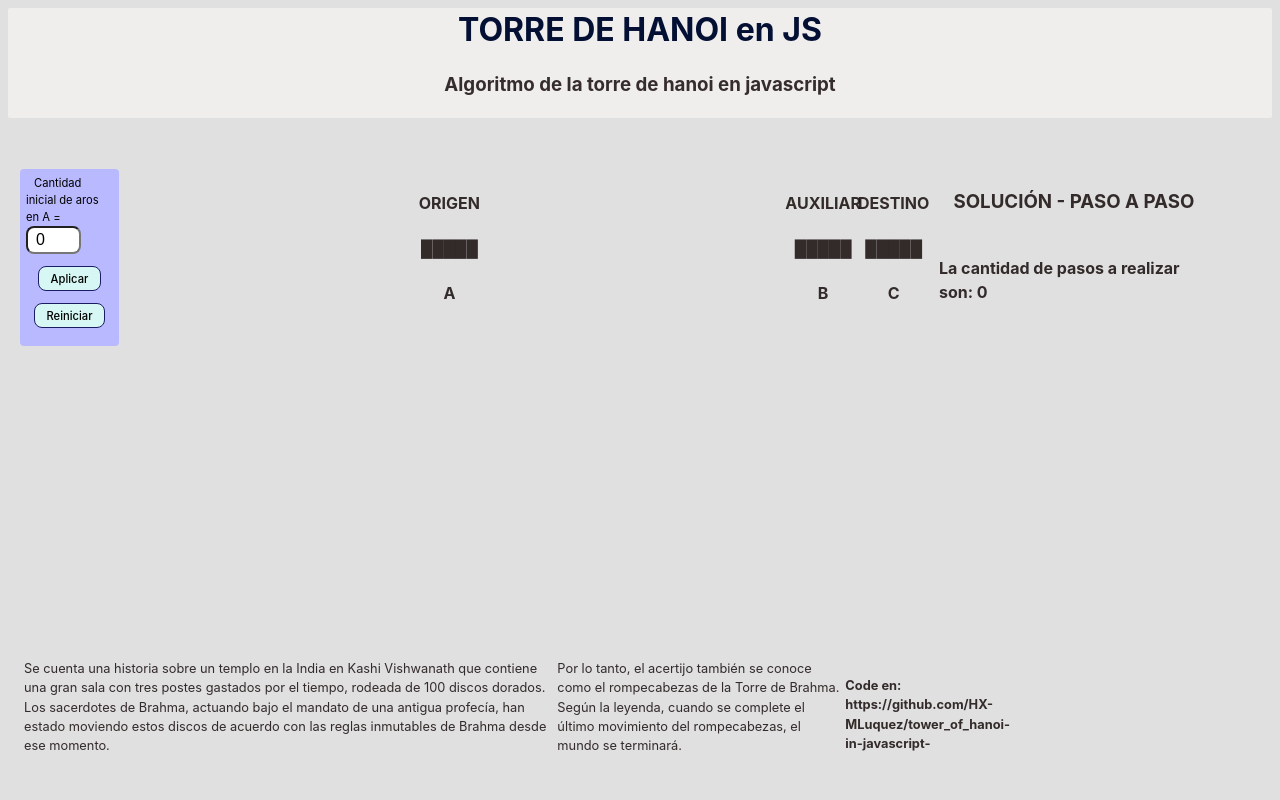
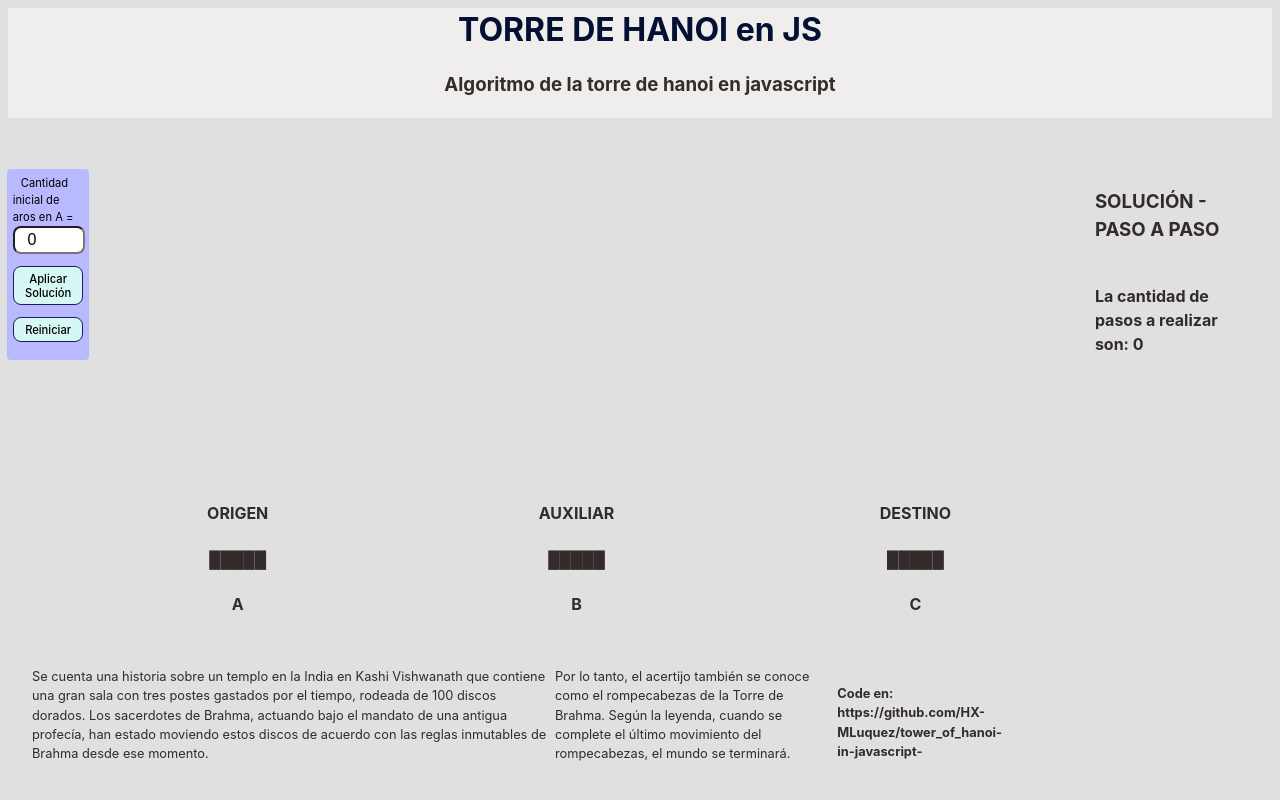
Before and after one commit to HX-MLuquez/tower_of_hanoi-in-javascript-, a React (Vite) app: page / in a window 1280 px wide. Shown: the top 800 px of the page. Built offline with nearby package versions, Linux system fonts and the light colour scheme.

Commit message:
fixed game

```diff
--- a/src/App.css
+++ b/src/App.css
@@ -28,6 +28,7 @@
   align-items: center;
 }
 
+
 .thin {
   width: calc(4% - 0px);
 }
@@ -54,9 +55,9 @@
 }
 
 input {
-  width: 40%;
+  width: 60%;
   margin-bottom: 12px;
-  padding: 0.2em 0.5em;
+  padding: 0.2em 0.8em;
   font-size: 16px;
   border-radius: 8px;
 }
@@ -87,7 +88,7 @@ label {
   display: flex;
   justify-content: center;
   align-items: center;
-  position: fixed;
+  /* position: fixed; */
   bottom: 0;
   left: 0;
   right: 0;
@@ -99,3 +100,14 @@ label {
   background-color: #e0e0e0;
   padding: 0.1em 6em;
 }
+
+.center {
+  flex-grow: 1; /* Hacer que los elementos se expandan para ocupar todo el espacio disponible */
+  display: flex;
+  justify-content: flex-end
+}
+.center:hover {
+  border: solid;
+  border-color: #646cff;
+  cursor: pointer;
+}
--- a/src/App.jsx
+++ b/src/App.jsx
@@ -4,11 +4,18 @@ import code_tower_hanoi from "./utils/code_tower_hanoi";
 
 const App = () => {
   const [numAros, setNumAros] = useState(0);
-  const [linesAros, setLinesAros] = useState([]);
+
   const [steps, setSteps] = useState(0);
   const [objSolution, setObjSolution] = useState({});
+  const [clickOnOff, setClickOnOff] = useState(false);
+  const [firstMove, setFirstMove] = useState("");
+  const [finish, setFinish] = useState(false);
 
-  // code_tower_hanoi(9, "A", "B", "C");
+  const [lines, setLines] = useState({
+    origin: [],
+    aux: [],
+    destiny: [],
+  });
 
   const handleInputChange = (event) => {
     const num = parseInt(event.target.value);
@@ -38,21 +45,85 @@ const App = () => {
       );
       cant++;
     }
-    setLinesAros(aros);
+
+    setLines((l) => {
+      return {
+        ...l,
+        origin: aros,
+      };
+    });
     return;
   };
 
   function initCodeTowerHanoi() {
+    if (Object.keys(objSolution).length > 0) {
+      alert(
+        "El juego ya se ha iniciado \n Si quieres iniciar de nuevo primero selecciona 'Reiniciar'"
+      );
+      return;
+    }
     const result = code_tower_hanoi(numAros, "A", "B", "C");
-    console.log(result);
+
     setObjSolution(result);
   }
   function reset() {
     setNumAros(0);
-    setLinesAros([]);
+    setLines({
+      origin: [],
+      aux: [],
+      destiny: [],
+    });
     setSteps(0);
     setObjSolution({});
+    setFinish(false);
     return;
+  }
+
+  function movePiece(e) {
+    if (finish)
+      return alert(
+        "Felicidades!!!! Lo has conseguido!!! \n Si quieres volver a jugar selecciona 'Reiniciar'"
+      );
+    const move = e.currentTarget.getAttribute("name");
+
+    if (!clickOnOff) {
+      if (lines[move].length === 0)
+        return alert(`Esta columna ${move} no contiene ningún aro`);
+      setFirstMove(move);
+      setClickOnOff(true);
+    } else {
+      if (
+        lines[move].length === 0 ||
+        lines[move][lines[move].length - 1].props.children.length >
+          lines[firstMove][lines[firstMove].length - 1].props.children.length
+      ) {
+        var newLines = [...lines[firstMove]];
+        var piece = newLines.shift();
+        setLines((l) => {
+          return {
+            ...l,
+            [firstMove]: newLines,
+            [move]: [piece, ...l[move]],
+          };
+        });
+
+        if (move === "destiny" && lines[move].length + 1 === numAros) {
+          setFinish(true);
+          alert(
+            "Felicidades!!!! Lo has conseguido!!! \n Si quieres volver a jugar selecciona 'Reiniciar'"
+          );
+          return;
+        }
+      } else {
+        alert(
+          "La pieza seleccionada no puede ser mayor a la que se encuentra donde alojar"
+        );
+        return;
+      }
+
+      setFirstMove("");
+      setClickOnOff(false);
+    }
   }
   return (
     <div className="app">
@@ -73,36 +144,38 @@ const App = () => {
                 value={numAros}
               />
             </div>
-            <button onClick={initCodeTowerHanoi}>Aplicar</button>
+            <button onClick={initCodeTowerHanoi}>Aplicar Solución</button>
             <button onClick={reset}>Reiniciar</button>
           </div>
         </div>
-        <div className="box">
+        <div className="box center" onClick={movePiece} name="origin">
           <h4>ORIGEN</h4>
           <div className="torre">
-            {linesAros &&
-              linesAros.map((l, i) => {
+            {lines.origin &&
+              lines.origin.map((l, i) => {
                 return l;
               })}
           </div>
           <div key={"100"}>█████</div>
           <h4>A</h4>
         </div>
-        <div className="box thin">
+        <div className="box center" onClick={movePiece} name="aux">
           <h4>AUXILIAR</h4>
-          {linesAros &&
-            linesAros.map((l, i) => {
-              return <div key={i}>█</div>;
+          {lines.aux &&
+            lines.aux.map((l, i) => {
+              return <div key={i}>{l}</div>;
             })}
+
           <div key={"101"}>█████</div>
           <h4>B</h4>
         </div>
-        <div className="box thin">
+        <div className="box center" onClick={movePiece} name="destiny">
           <h4>DESTINO</h4>
-          {linesAros &&
-            linesAros.map((l, i) => {
-              return <div key={i}>█</div>;
+          {lines.destiny &&
+            lines.destiny.map((l, i) => {
+              return <div key={i}>{l}</div>;
             })}
+
           <div key={"102"}>█████</div>
           <h4>C</h4>
         </div>
@@ -140,8 +213,7 @@ const App = () => {
             movimiento del rompecabezas, el mundo se terminará.
           </p>
           <h4>
-            Code en:
-            https://github.com/HX-MLuquez/tower_of_hanoi-in-javascript-
+            Code en: https://github.com/HX-MLuquez/tower_of_hanoi-in-javascript-
           </h4>
         </div>
       </div>
```
